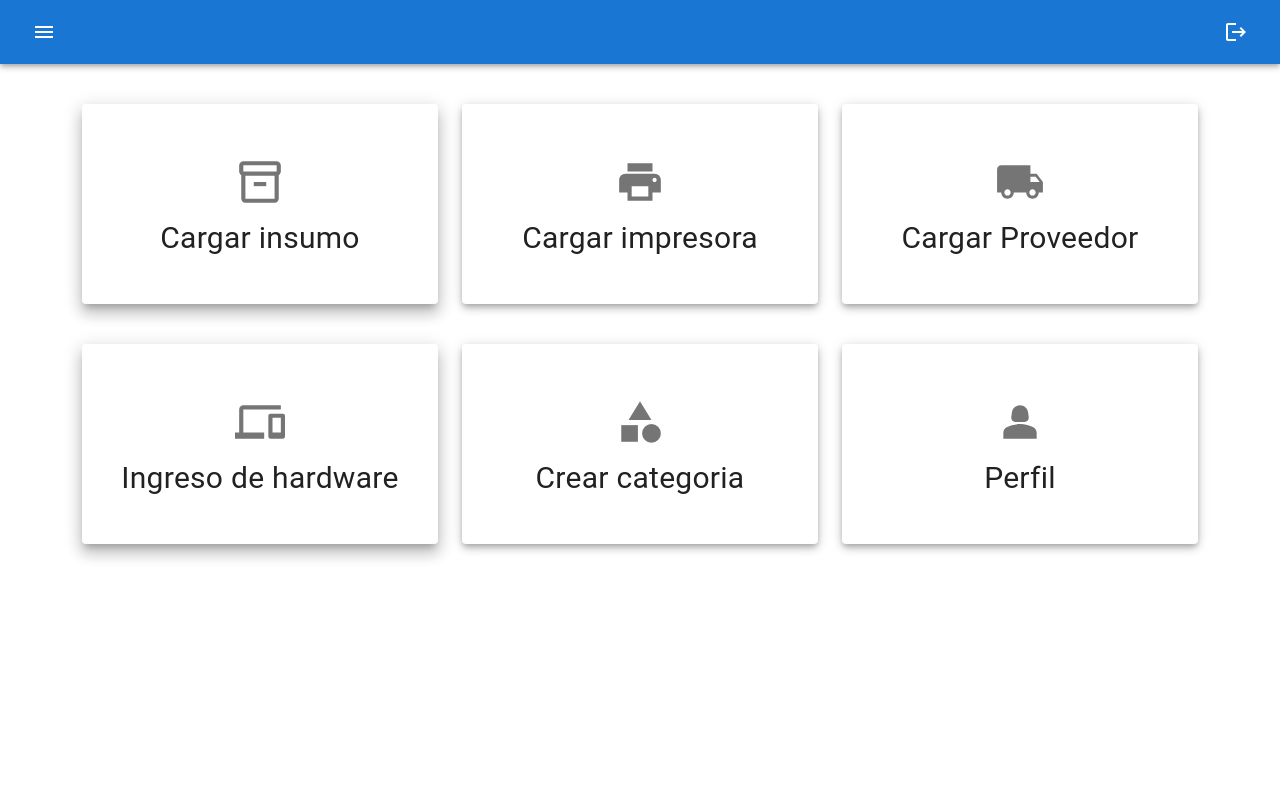
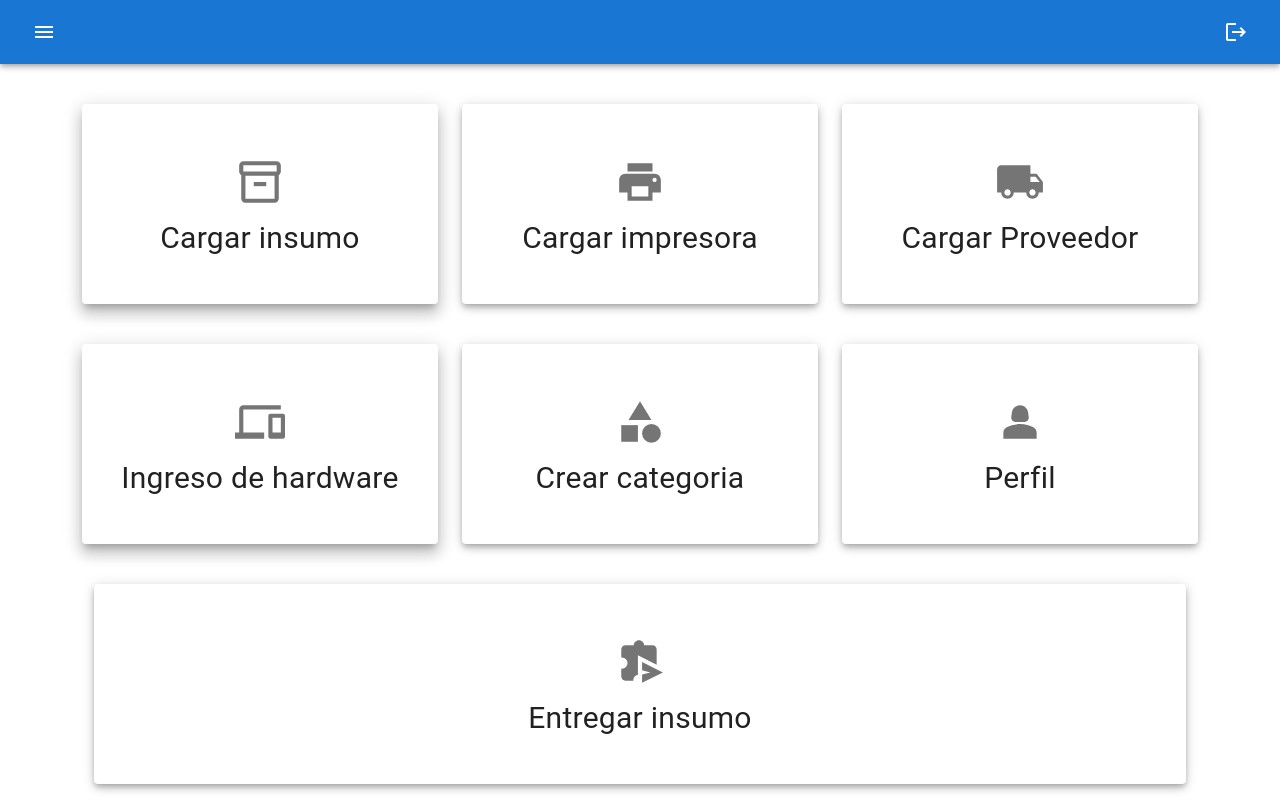
Before and after one commit to Greido/frontend-infraestructura, a React (Vite) app: page /admin in a window 1280 px wide. Built offline with nearby package versions, Linux system fonts and the light colour scheme; sample sign-in values are in the browser's storage.

Commit message:
boton de entregar insumo

```diff
--- a/src/container/HomePage.jsx
+++ b/src/container/HomePage.jsx
@@ -12,6 +12,7 @@ import Person2Icon from "@mui/icons-material/Person2";
 import NavBar from "../components/global/NavBar";
 import DevicesIcon from "@mui/icons-material/Devices";
 import CategoryIcon from "@mui/icons-material/Category";
+import SendTimeExtensionIcon from "@mui/icons-material/SendTimeExtension";
 function HomePage() {
   const navigate = useNavigate();
   return (
@@ -236,6 +237,44 @@ function HomePage() {
           </Col>
         </Row>
         {/* ------------------------ */}
+        <Container>
+          <Row>
+            <Col>
+              <Paper
+                elevation={5}
+                sx={{
+                  mt: 5,
+                  height: 200,
+                  alignContent: "center",
+                  alignItems: "center",
+                  justifyContent: "center",
+                  display: "flex",
+                  flexDirection: "column",
+                }}
+              >
+                <IconButton>
+                  <SendTimeExtensionIcon
+                    sx={{
+                      justifyContent: "center",
+                      fontWeight: 800,
+                      width: 100,
+                      height: 50,
+                    }}
+                  />
+                </IconButton>
+                <Typography
+                  sx={{
+                    textAlign: "center",
+                    flexDirection: "column",
+                    fontSize: 30,
+                  }}
+                >
+                  Entregar insumo
+                </Typography>
+              </Paper>
+            </Col>
+          </Row>
+        </Container>
       </Container>
     </>
   );
```
